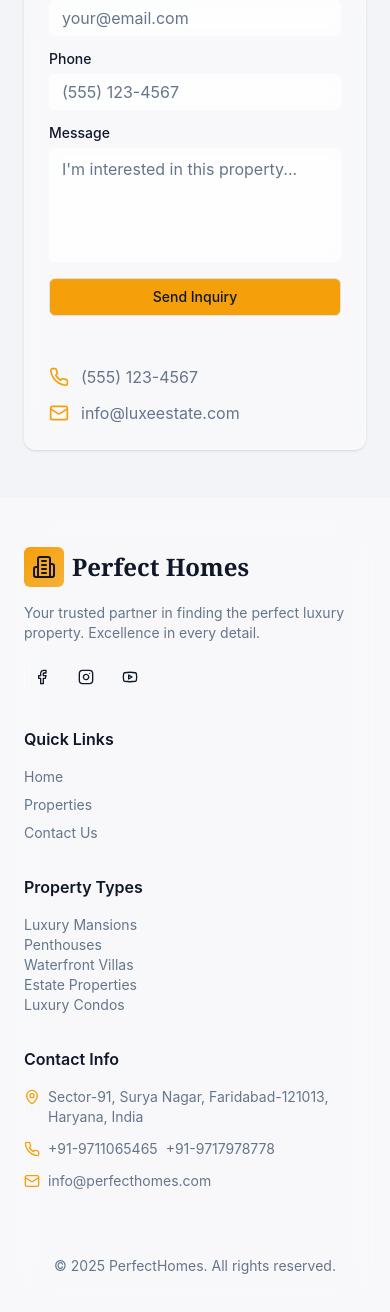
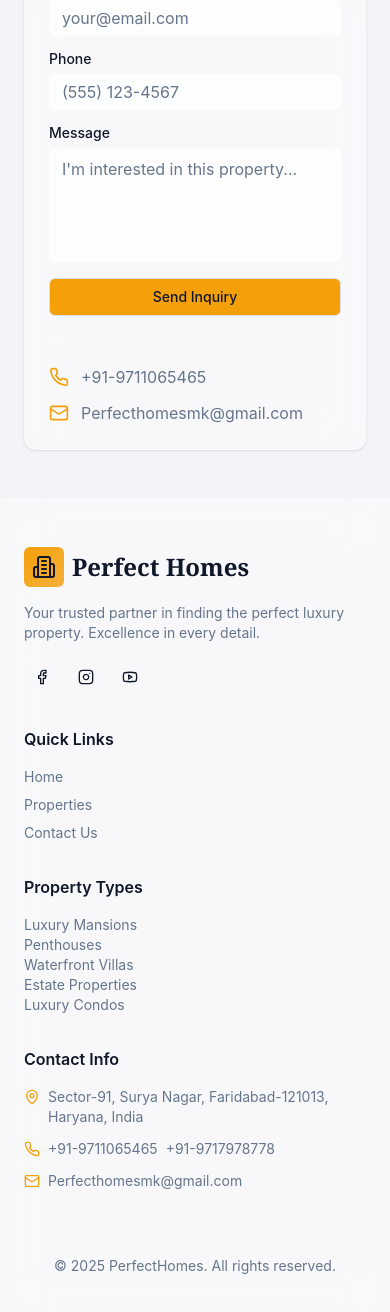
Before and after one commit to tascan25/Client_Perfect_Homes, a React (Vite) app: page /properties/1 in a window 390 px wide. Shown: the part 1507-2819 px from the top of the page. Built offline with nearby package versions, Linux system fonts and the light colour scheme.

Commit message:
Updated the email and make email, phonenumbers clickable

```diff
--- a/src/components/Footer.tsx
+++ b/src/components/Footer.tsx
@@ -149,12 +149,12 @@ export default function Footer() {
               </li>
               <li className="flex items-center gap-2">
                 <Phone className="w-4 h-4 flex-shrink-0 text-primary" />
-                <span>+91-9711065465</span>
-                <span>+91-9717978778</span>
+                <a href="tel:+919711065465"><span>+91-9711065465</span></a>
+                <a href="tel:+919717978778"><span>+91-9717978778</span></a>
               </li>
               <li className="flex items-center gap-2">
                 <Mail className="w-4 h-4 flex-shrink-0 text-primary" />
-                <span>info@perfecthomes.com</span>
+                <a href="mailto:Perfecthomesmk@gmail.com"><span>Perfecthomesmk@gmail.com</span></a>
               </li>
             </ul>
 
--- a/src/pages/Contact.tsx
+++ b/src/pages/Contact.tsx
@@ -115,7 +115,7 @@ export default function Contact() {
                     Address
                   </h3>
                   <p className="text-muted-foreground">
-                    Sector-91, Surya Nagar, Faridabad-121013, Haryana, India
+                     61 GF, Surya Nagar, Sector-91,Faridabad-121013, Haryana, India
                   </p>
                 </div>
               </div>
@@ -126,8 +126,8 @@ export default function Contact() {
                 </div>
                 <div>
                   <h3 className="font-semibold text-foreground mb-1">Phone</h3>
-                  <p className="text-muted-foreground">+91-9711065465</p>
-                  <p className="text-muted-foreground">+91-9717978778</p>
+                  <a href="tel:+919711065465"><p className="text-muted-foreground">+91-9711065465</p></a>
+                  <a href="tel:+919717978778"><p className="text-muted-foreground">+91-9717978778</p></a>
                 </div>
               </div>
 
@@ -137,7 +137,7 @@ export default function Contact() {
                 </div>
                 <div>
                   <h3 className="font-semibold text-foreground mb-1">Email</h3>
-                  <p className="text-muted-foreground">info@perfecthomes.com</p>
+                  <a href="mailto:Perfecthomesmk@gmail.com"><p className="text-muted-foreground">Perfecthomesmk@gmail.com</p></a>
                 </div>
               </div>
 
--- a/src/pages/PropertyDetail.tsx
+++ b/src/pages/PropertyDetail.tsx
@@ -327,11 +327,11 @@ export default function PropertyDetail() {
                 <div className="mt-6 pt-6 border-t border-white/10 space-y-3">
                   <div className="flex items-center gap-3 text-muted-foreground">
                     <Phone className="w-5 h-5 text-primary" />
-                    <span>(555) 123-4567</span>
+                    <span>+91-9711065465</span>
                   </div>
                   <div className="flex items-center gap-3 text-muted-foreground">
                     <Mail className="w-5 h-5 text-primary" />
-                    <span>info@luxeestate.com</span>
+                    <span className="cursor-pointer"><a href="mailto:Perfecthomesmk@gmail.com">Perfecthomesmk@gmail.com</a></span>
                   </div>
                 </div>
               </Card>
```
